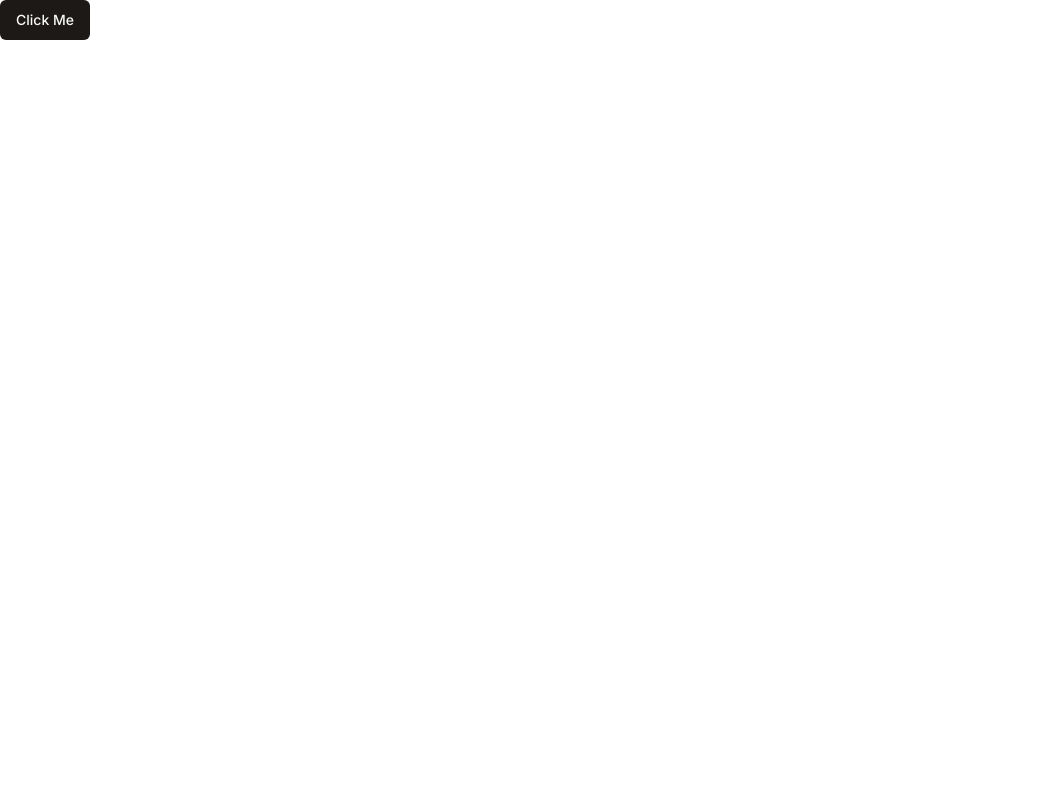
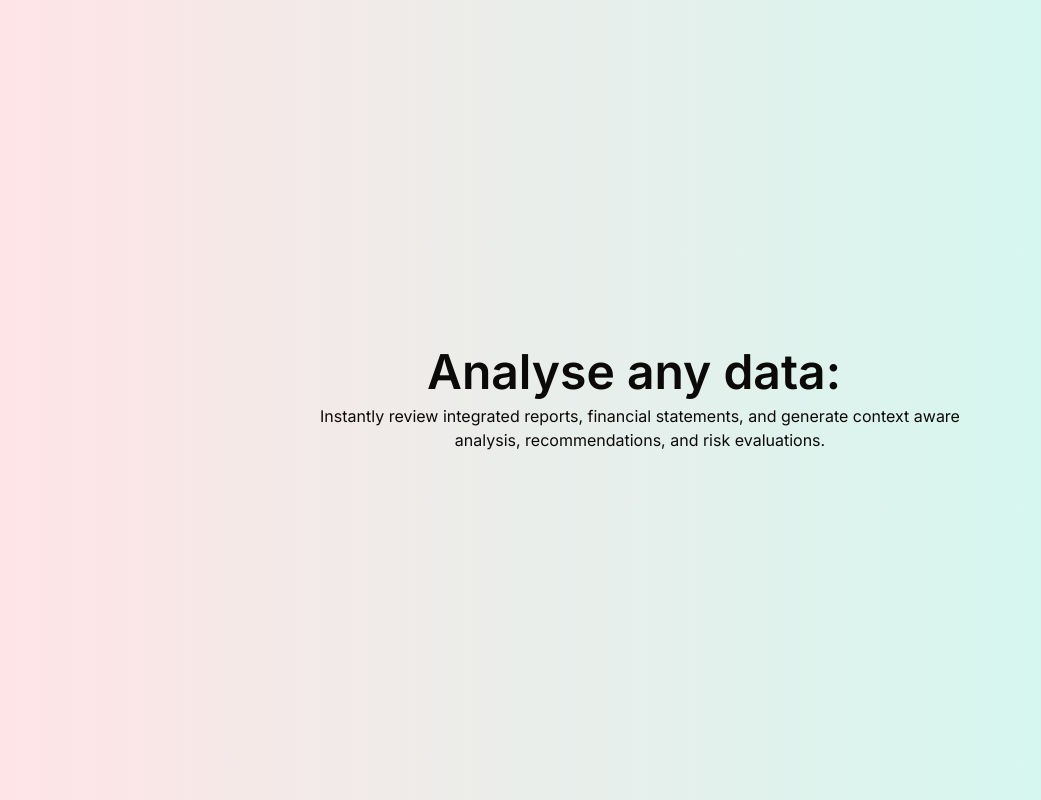
Before and after one commit to tshimega-molefe/elysiumdata, a Next.js app in the folder client/: page / in a window 1280 px wide. Shown: the whole page, without its empty margins (0-1041 px from the left). Built offline with nearby package versions, Linux system fonts and the light colour scheme; no server answers.

Commit message:
Added Copy to root page

```diff
--- a/client/src/app/page.tsx
+++ b/client/src/app/page.tsx
@@ -1,9 +1,35 @@
 import { Button } from "@/components/ui/button";
+import { UserButton, auth } from "@clerk/nextjs";
 
-export default function Home() {
+export default async function Home() {
+  const { userId } = await auth();
+  const isAuthenticated = !!userId;
   return (
-    <h1 className="text-red-600">
-      <Button>Click Me</Button>
-    </h1>
+    <div className="w-screen min-h-screen bg-gradient-to-r from-rose-100 to-teal-100">
+      <div className="absolute top-1/2 left-1/2 -translate-x-1/2 -translate-y-1/2">
+        <div className="flex flex-col items-center text-center">
+          <div className="flex items-center">
+            <h1 className="mr-3 md:text-5xl text-2xl font-semibold">
+              Analyse any data:
+            </h1>
+            <UserButton afterSignOutUrl="/" />
+          </div>
+
+          <div className="flex mt-2">
+            {isAuthenticated && (
+              <Button variant="default" size="lg">
+                View Reports
+              </Button>
+            )}
+          </div>
+
+          <p>
+            Instantly review integrated reports, financial statements, and
+            generate context aware analysis, recommendations, and risk
+            evaluations.
+          </p>
+        </div>
+      </div>
+    </div>
   );
 }
--- /dev/null
+++ b/client/src/middleware.ts
@@ -0,0 +1,12 @@
+import { authMiddleware } from "@clerk/nextjs";
+
+// This example protects all routes including api/trpc routes
+// Please edit this to allow other routes to be public as needed.
+// See https://clerk.com/docs/references/nextjs/auth-middleware for more information about configuring your middleware
+export default authMiddleware({
+  publicRoutes: ["/"],
+});
+
+export const config = {
+  matcher: ["/((?!.+\\.[\\w]+$|_next).*)", "/", "/(api|trpc)(.*)"],
+};
```
